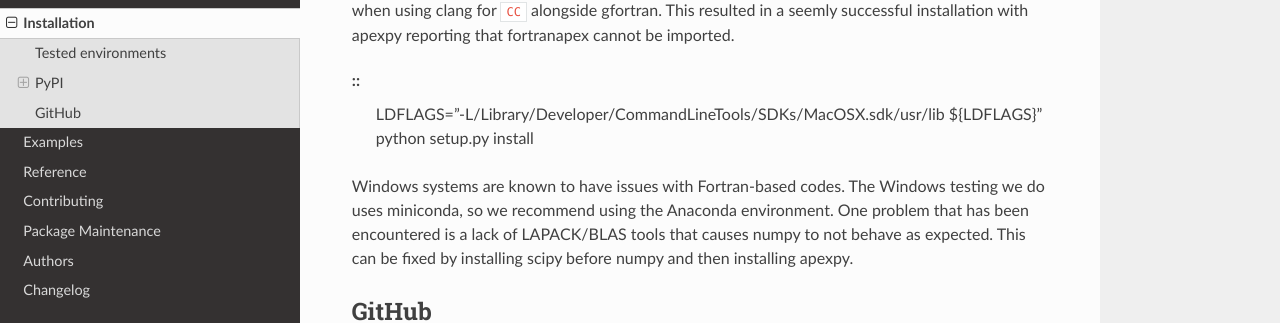
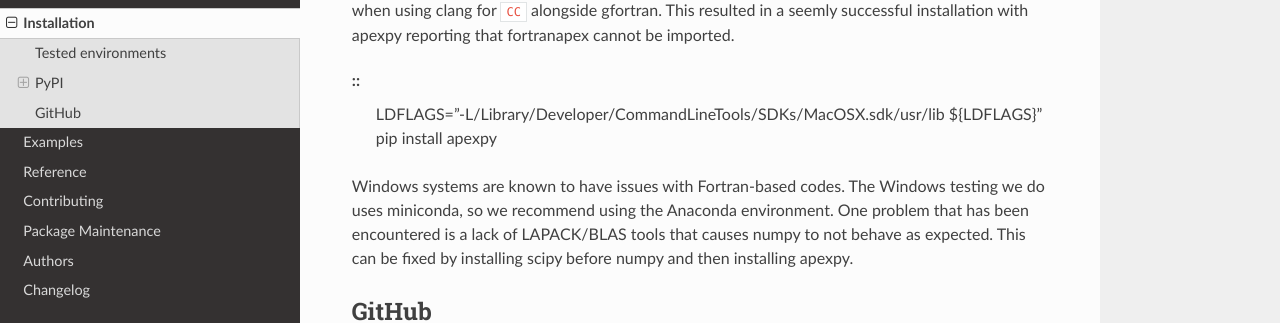
Before and after one commit to aburrell/apexpy, a Sphinx documentation site: the page built from docs/installation.rst, in a window 1280 px wide and 900 px high, scrolled down 1635 px. Shown: the part 153-476 px from the top of the window. Built offline with Sphinx 7.4.7 and the Read the Docs theme 2.0.0, drawn with Linux system fonts in a browser that asks for light colours.

Commit message:
Change python setup.py install to pip install.

```diff
--- a/docs/installation.rst
+++ b/docs/installation.rst
@@ -92,7 +92,7 @@
 imported.
 
 ::
-   LDFLAGS="-L/Library/Developer/CommandLineTools/SDKs/MacOSX.sdk/usr/lib ${LDFLAGS}" python setup.py install
+   LDFLAGS="-L/Library/Developer/CommandLineTools/SDKs/MacOSX.sdk/usr/lib ${LDFLAGS}" pip install apexpy
 
 Windows systems are known to have issues with Fortran-based codes.  The Windows
 testing we do uses miniconda, so we recommend using the Anaconda environment.
```
